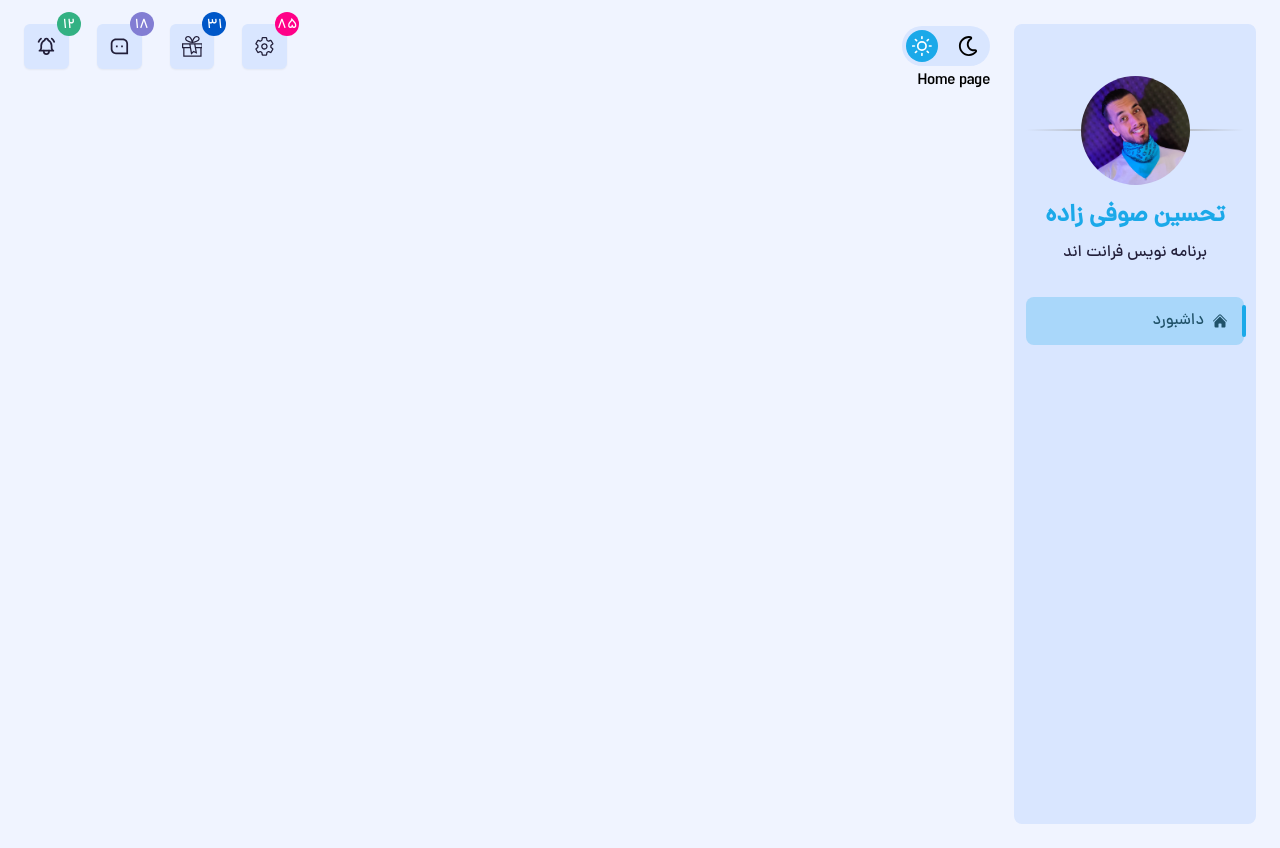
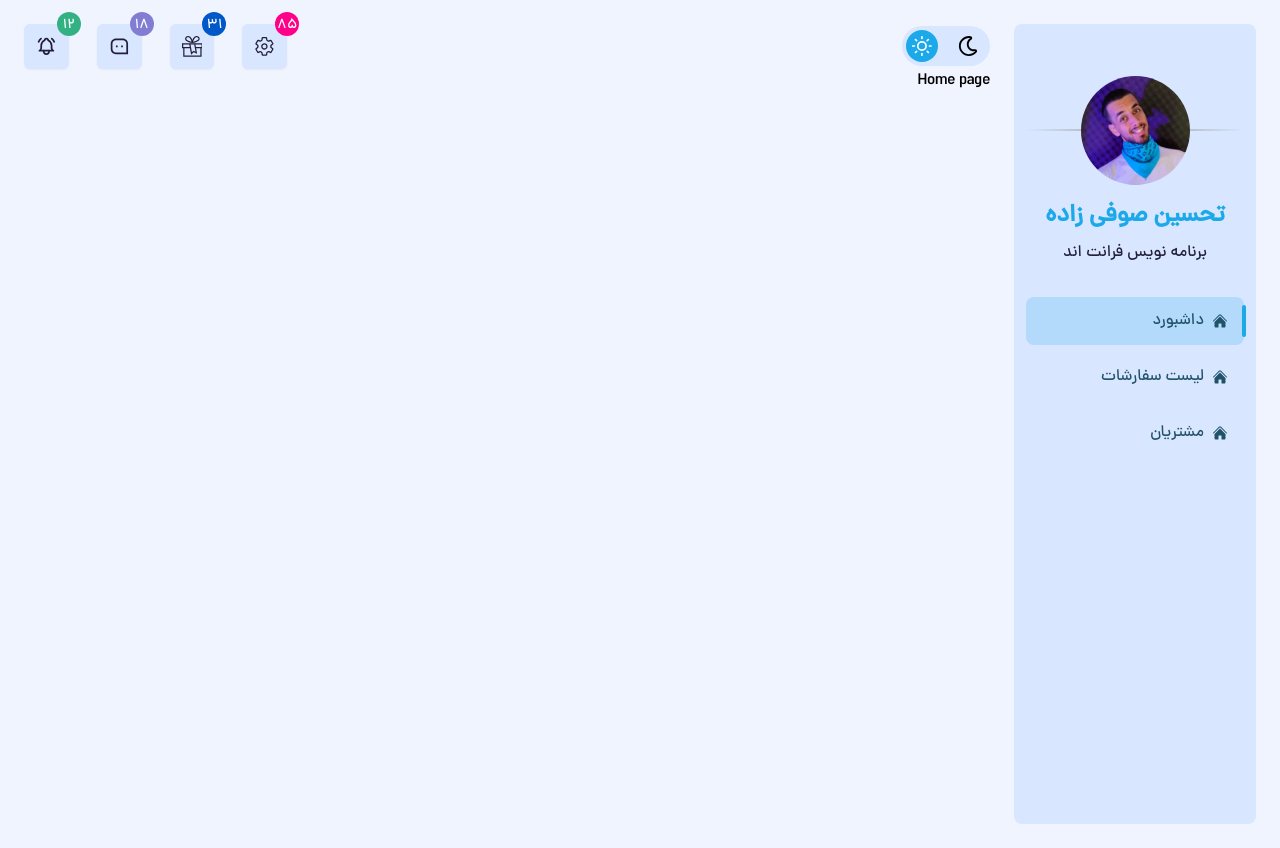
Before and after one commit to soufi-learn/dashboard-admin, a React (Vite) app: page / in a window 1280 px wide. Built offline with nearby package versions, Linux system fonts and the light colour scheme.

Commit message:
set unique style to active NavLink

```diff
--- a/src/components/sidebar/SidebarList.jsx
+++ b/src/components/sidebar/SidebarList.jsx
@@ -4,7 +4,9 @@ import { HiHome } from "react-icons/hi2";
 
 const SidebarList = () => {
   const [sidebarItems, setSidebarItems] = useState([
-    { id: 1, label: "داشبورد", icon: <HiHome /> },
+    { id: 1, label: "داشبورد", icon: <HiHome />, href: "/" },
+    { id: 2, label: "لیست سفارشات", icon: <HiHome />, href: "/orders" },
+    { id: 3, label: "مشتریان", icon: <HiHome />, href: "/customers" },
   ]);
 
   return (
--- a/src/components/sidebar/SidebarListItem.jsx
+++ b/src/components/sidebar/SidebarListItem.jsx
@@ -2,10 +2,16 @@ import { NavLink } from "react-router-dom";
 
 const SidebarListItem = ({ item }) => {
   return (
-    <li key={item.id} className="">
+    <li key={item.id}>
       <NavLink
-        to="/"
-        className="flex items-center gap-2 bg-secondary-main/25 py-3 px-4 rounded-lg after:content-[''] after:absolute relative after:bg-secondary-main after:w-1 after:h-4/6 after:top-1/2 after:-right-[1.5px] after:transform after:-translate-y-1/2 after:rounded-md text-secondary-dark dark:text-[#7ed6ff] transition-all"
+        to={item.href}
+        className={({ isActive }) =>
+          `flex items-center gap-2 py-3 px-4 rounded-lg relative transition-all mb-2 text-secondary-dark dark:text-secondary-light ${
+            isActive
+              ? "bg-secondary-main/20  dark:text-[#7ed6ff] after:content-[''] after:absolute after:bg-secondary-main after:w-1 after:h-4/6 after:top-1/2 after:-right-[1.5px] after:transform after:-translate-y-1/2 after:rounded-md"
+              : ""
+          }`
+        }
       >
         {item.icon} {item.label}
       </NavLink>
```
